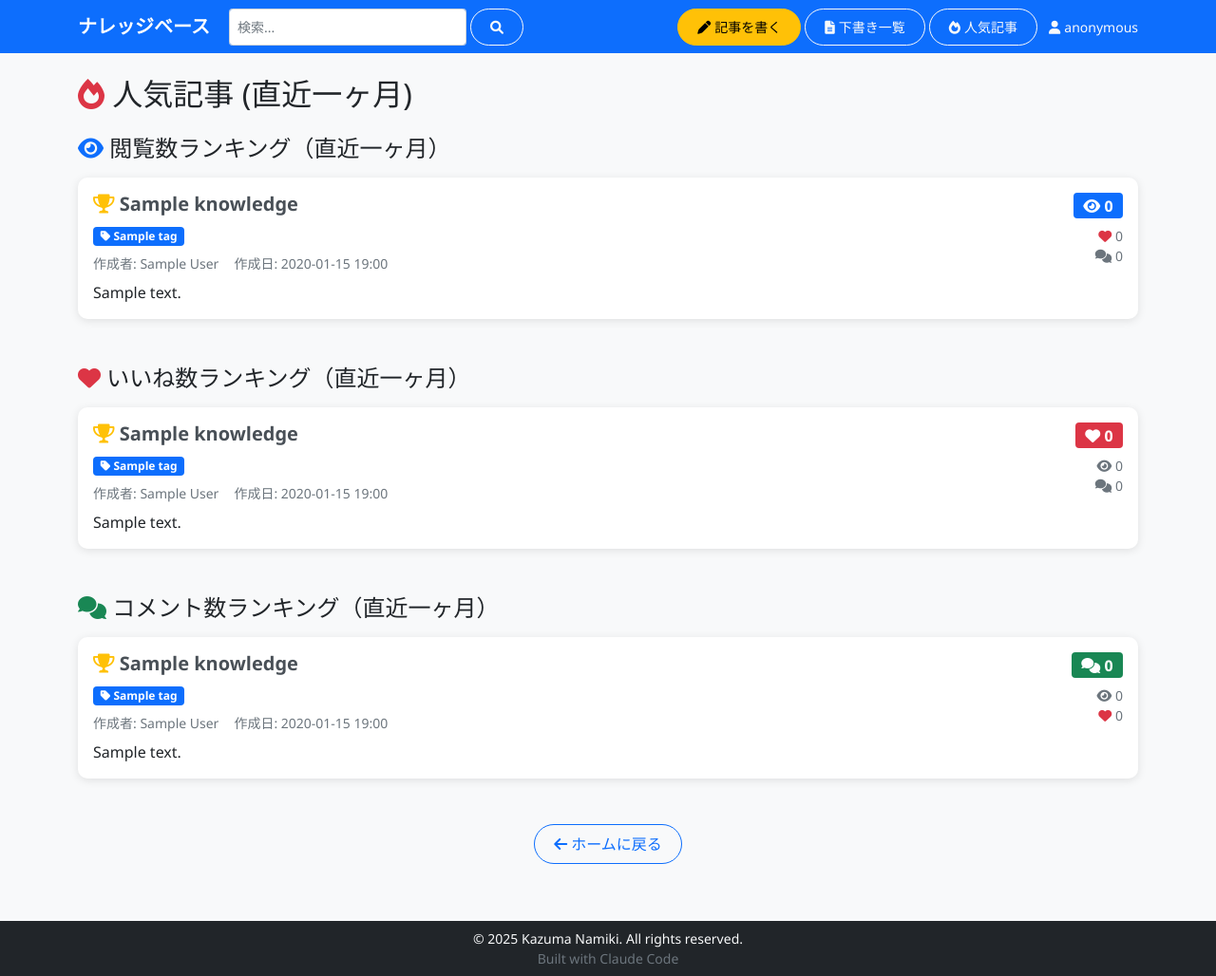
After one commit to namityo/knowledge-hub, a Flask app: page /popular in a window 1280 px wide. The commit adds this page. Shown: the whole page at 95% size. Run offline with Flask 3, Linux system fonts and the light colour scheme; tables that the repository leaves empty hold one stand-in row (values such as "Sample post"); some libraries are stand-ins or nearby versions.

Commit message:
人気記事のページを追加

```diff
--- a/app/routes.py
+++ b/app/routes.py
@@ -3,8 +3,8 @@ import uuid
 from flask import render_template, request, redirect, url_for, flash, abort, send_from_directory, jsonify
 from werkzeug.utils import secure_filename
 from datetime import datetime, timezone
-from .models import db, Knowledge, Comment, Like, CommentLike, Attachment, Tag
-from .utils import get_current_user_id, handle_file_uploads, handle_tags, audit_logger
+from .models import db, Knowledge, Comment, Like, CommentLike, Attachment, Tag, ViewHistory
+from .utils import get_current_user_id, handle_file_uploads, handle_tags, audit_logger, get_bulk_engagement_stats
 from .config import SYSTEM_TITLE, MAX_FILE_SIZE_MB, allowed_file
 
 def register_routes(app):
@@ -59,11 +59,15 @@ def register_routes(app):
 
         knowledge_list = pagination.items
 
+        # 一括でエンゲージメント統計を取得（N+1問題回避）
+        engagement_stats = get_bulk_engagement_stats(knowledge_list)
+
         # タグ一覧を取得（使用回数順）
         all_tags = Tag.query.filter(Tag.usage_count > 0).order_by(Tag.usage_count.desc()).all()
 
         return render_template('index.html',
                              knowledge_list=knowledge_list,
+                             engagement_stats=engagement_stats,
                              current_user_id=current_user_id,
                              search_query=search_query,
                              my_posts=my_posts,
@@ -115,6 +119,31 @@ def register_routes(app):
         comments = Comment.query.filter_by(knowledge_id=id).order_by(Comment.created_at.desc()).all()
         attachments = Attachment.query.filter_by(knowledge_id=id).order_by(Attachment.created_at.asc()).all()
         current_user_id = get_current_user_id()
+
+        # 閲覧履歴を記録（作成者以外の場合のみ）
+        if knowledge.author != current_user_id:
+            # 今日の日付を取得
+            today = datetime.now(timezone.utc).date()
+
+            # 同じユーザーが同じ記事を今日既に閲覧しているかチェック
+            existing_view_today = ViewHistory.query.filter(
+                ViewHistory.user_id == current_user_id,
+                ViewHistory.knowledge_id == id,
+                db.func.date(ViewHistory.viewed_at) == today
+            ).first()
+
+            # 今日初回の閲覧の場合のみ記録
+            if not existing_view_today:
+                # 閲覧履歴を記録
+                view_history = ViewHistory(
+                    user_id=current_user_id,
+                    knowledge_id=id
+                )
+                db.session.add(view_history)
+                db.session.commit()
+                audit_logger.info(f"View history recorded - Knowledge ID:{id}, User:{current_user_id}")
+            else:
+                audit_logger.debug(f"Duplicate view today prevented - Knowledge ID:{id}, User:{current_user_id}")
 
         # 現在のユーザーがこのナレッジにいいねしているかチェック
         user_liked = Like.query.filter_by(user_id=current_user_id, knowledge_id=id).first() is not None
@@ -350,6 +379,49 @@ def register_routes(app):
                              pagination=pagination,
                              system_title=SYSTEM_TITLE)
 
+    @app.route('/popular')
+    def popular():
+        """人気記事ページ - 直近一ヶ月のアクティビティでトップ3を表示"""
+        current_user_id = get_current_user_id()
+
+        # 全記事を取得（下書きを除外）
+        all_knowledge = Knowledge.query.filter(Knowledge.is_draft == False).all()
+
+        # 記事がない場合は空のリストを返す
+        if not all_knowledge:
+            return render_template('popular.html',
+                                 top_by_views=[],
+                                 top_by_likes=[],
+                                 top_by_comments=[],
+                                 current_user_id=current_user_id,
+                                 system_title=SYSTEM_TITLE)
+
+        # 直近30日の統計を一括取得（効率的）
+        recent_stats = get_bulk_engagement_stats(all_knowledge, days=30)
+
+        # 各記事に統計情報を付与
+        articles_with_stats = []
+        for knowledge in all_knowledge:
+            stats = recent_stats[knowledge.id]
+            articles_with_stats.append({
+                'knowledge': knowledge,
+                'recent_views': stats['views'],
+                'recent_likes': stats['likes'],
+                'recent_comments': stats['comments']
+            })
+
+        # 各カテゴリでソートしてトップ3を取得
+        top_by_views_with_counts = sorted(articles_with_stats, key=lambda x: x['recent_views'], reverse=True)[:3]
+        top_by_likes_with_counts = sorted(articles_with_stats, key=lambda x: x['recent_likes'], reverse=True)[:3]
+        top_by_comments_with_counts = sorted(articles_with_stats, key=lambda x: x['recent_comments'], reverse=True)[:3]
+
+        return render_template('popular.html',
+                             top_by_views=top_by_views_with_counts,
+                             top_by_likes=top_by_likes_with_counts,
+                             top_by_comments=top_by_comments_with_counts,
+                             current_user_id=current_user_id,
+                             system_title=SYSTEM_TITLE)
+
     @app.route('/image/<int:attachment_id>')
     def serve_image(attachment_id):
         """画像ファイルの表示用エンドポイント"""
--- a/templates/base.html
+++ b/templates/base.html
@@ -57,6 +57,12 @@
                     </span>
                     {% endif %}
                 </a>
+                <a class="btn btn-outline-light btn-sm d-none d-lg-block me-1" href="{{ url_for('popular') }}">
+                    <i class="fas fa-fire me-1"></i>人気記事
+                </a>
+                <a class="btn btn-outline-light btn-sm d-lg-none me-1" href="{{ url_for('popular') }}">
+                    <i class="fas fa-fire"></i>
+                </a>
                 <span class="text-light small d-none d-xl-block ms-2">
                     <i class="fas fa-user me-1"></i>{{ current_user_id }}
                 </span>
--- a/templates/index.html
+++ b/templates/index.html
@@ -97,8 +97,9 @@
                                 <small class="text-muted d-flex gap-3 flex-wrap">
                                     <span>作成者: {{ knowledge.author }}</span>
                                     <span>最終更新: {{ knowledge.updated_at|jst }}</span>
-                                    <span><i class="fas fa-heart text-danger"></i> {{ knowledge.likes|length }}</span>
-                                    <span><i class="fas fa-comments"></i> {{ knowledge.comments|length }}</span>
+                                    <span><i class="fas fa-eye text-primary"></i> {{ engagement_stats[knowledge.id].views }}</span>
+                                    <span><i class="fas fa-heart text-danger"></i> {{ engagement_stats[knowledge.id].likes }}</span>
+                                    <span><i class="fas fa-comments"></i> {{ engagement_stats[knowledge.id].comments }}</span>
                                     {% if knowledge.attachments|length > 0 %}
                                     <span><i class="fas fa-paperclip"></i> {{ knowledge.attachments|length }}</span>
                                     {% endif %}
--- /dev/null
+++ b/templates/popular.html
@@ -0,0 +1,201 @@
+{% extends "base.html" %}
+
+{% block title %}人気記事 - {{ system_title }}{% endblock %}
+
+{% block content %}
+<div class="row">
+    <div class="col-md-12">
+        <h2 class="mb-4"><i class="fas fa-fire text-danger"></i> 人気記事 (直近一ヶ月)</h2>
+
+        <!-- 閲覧数トップ3 -->
+        <div class="mb-5">
+            <h4 class="mb-3"><i class="fas fa-eye text-primary"></i> 閲覧数ランキング（直近一ヶ月）</h4>
+            {% if top_by_views %}
+                {% for item in top_by_views %}
+                {% set knowledge = item.knowledge %}
+                <div class="card mb-3" style="cursor: pointer; transition: transform 0.2s ease, box-shadow 0.2s ease;"
+                     onmouseover="this.style.transform='translateY(-2px)'; this.style.boxShadow='0 4px 12px rgba(0,0,0,0.15)'"
+                     onmouseout="this.style.transform='translateY(0)'; this.style.boxShadow='0 1px 3px rgba(0,0,0,0.12)'"
+                     onclick="window.location.href='{{ url_for('view', id=knowledge.id) }}'">
+                    <div class="card-body">
+                        <div class="d-flex justify-content-between align-items-start">
+                            <div class="flex-grow-1">
+                                <h5 class="card-title">
+                                    {% if loop.index == 1 %}
+                                        <i class="fas fa-trophy text-warning"></i>
+                                    {% elif loop.index == 2 %}
+                                        <i class="fas fa-medal text-secondary"></i>
+                                    {% elif loop.index == 3 %}
+                                        <i class="fas fa-award text-warning"></i>
+                                    {% endif %}
+                                    {{ knowledge.title }}
+                                </h5>
+
+                                <!-- タグ表示 -->
+                                {% if knowledge.tags %}
+                                <div class="mb-2">
+                                    {% for tag in knowledge.tags %}
+                                    <span class="badge bg-primary me-1">
+                                        <i class="fas fa-tag"></i> {{ tag.name }}
+                                    </span>
+                                    {% endfor %}
+                                </div>
+                                {% endif %}
+
+                                <small class="text-muted d-flex gap-3 flex-wrap">
+                                    <span>作成者: {{ knowledge.author }}</span>
+                                    <span>作成日: {{ knowledge.created_at|jst }}</span>
+                                </small>
+                                <div class="card-text mt-2">{{ knowledge.content|preview }}</div>
+                            </div>
+                            <div class="text-end ms-3">
+                                <div class="badge bg-primary fs-6 mb-2">
+                                    <i class="fas fa-eye"></i> {{ item.recent_views }}
+                                </div>
+                                <div class="small text-muted">
+                                    <div><i class="fas fa-heart text-danger"></i> {{ item.recent_likes }}</div>
+                                    <div><i class="fas fa-comments"></i> {{ item.recent_comments }}</div>
+                                </div>
+                            </div>
+                        </div>
+                    </div>
+                </div>
+                {% endfor %}
+            {% else %}
+                <div class="alert alert-info">
+                    <i class="fas fa-info-circle"></i> 記事がありません。
+                </div>
+            {% endif %}
+        </div>
+
+        <!-- いいね数トップ3 -->
+        <div class="mb-5">
+            <h4 class="mb-3"><i class="fas fa-heart text-danger"></i> いいね数ランキング（直近一ヶ月）</h4>
+            {% if top_by_likes %}
+                {% for item in top_by_likes %}
+                {% set knowledge = item.knowledge %}
+                <div class="card mb-3" style="cursor: pointer; transition: transform 0.2s ease, box-shadow 0.2s ease;"
+                     onmouseover="this.style.transform='translateY(-2px)'; this.style.boxShadow='0 4px 12px rgba(0,0,0,0.15)'"
+                     onmouseout="this.style.transform='translateY(0)'; this.style.boxShadow='0 1px 3px rgba(0,0,0,0.12)'"
+                     onclick="window.location.href='{{ url_for('view', id=knowledge.id) }}'">
+                    <div class="card-body">
+                        <div class="d-flex justify-content-between align-items-start">
+                            <div class="flex-grow-1">
+                                <h5 class="card-title">
+                                    {% if loop.index == 1 %}
+                                        <i class="fas fa-trophy text-warning"></i>
+                                    {% elif loop.index == 2 %}
+                                        <i class="fas fa-medal text-secondary"></i>
+                                    {% elif loop.index == 3 %}
+                                        <i class="fas fa-award text-warning"></i>
+                                    {% endif %}
+                                    {{ knowledge.title }}
+                                </h5>
+
+                                <!-- タグ表示 -->
+                                {% if knowledge.tags %}
+                                <div class="mb-2">
+                                    {% for tag in knowledge.tags %}
+                                    <span class="badge bg-primary me-1">
+                                        <i class="fas fa-tag"></i> {{ tag.name }}
+                                    </span>
+                                    {% endfor %}
+                                </div>
+                                {% endif %}
+
+                                <small class="text-muted d-flex gap-3 flex-wrap">
+                                    <span>作成者: {{ knowledge.author }}</span>
+                                    <span>作成日: {{ knowledge.created_at|jst }}</span>
+                                </small>
+                                <div class="card-text mt-2">{{ knowledge.content|preview }}</div>
+                            </div>
+                            <div class="text-end ms-3">
+                                <div class="badge bg-danger fs-6 mb-2">
+                                    <i class="fas fa-heart"></i> {{ item.recent_likes }}
+                                </div>
+                                <div class="small text-muted">
+                                    <div><i class="fas fa-eye"></i> {{ item.recent_views }}</div>
+                                    <div><i class="fas fa-comments"></i> {{ item.recent_comments }}</div>
+                                </div>
+                            </div>
+                        </div>
+                    </div>
+                </div>
+                {% endfor %}
+            {% else %}
+                <div class="alert alert-info">
+                    <i class="fas fa-info-circle"></i> 直近一ヶ月のいいねがありません。
+                </div>
+            {% endif %}
+        </div>
+
+        <!-- コメント数トップ3 -->
+        <div class="mb-5">
+            <h4 class="mb-3"><i class="fas fa-comments text-success"></i> コメント数ランキング（直近一ヶ月）</h4>
+            {% if top_by_comments %}
+                {% for item in top_by_comments %}
+                {% set knowledge = item.knowledge %}
+                <div class="card mb-3" style="cursor: pointer; transition: transform 0.2s ease, box-shadow 0.2s ease;"
+                     onmouseover="this.style.transform='translateY(-2px)'; this.style.boxShadow='0 4px 12px rgba(0,0,0,0.15)'"
+                     onmouseout="this.style.transform='translateY(0)'; this.style.boxShadow='0 1px 3px rgba(0,0,0,0.12)'"
+                     onclick="window.location.href='{{ url_for('view', id=knowledge.id) }}'">
+                    <div class="card-body">
+                        <div class="d-flex justify-content-between align-items-start">
+                            <div class="flex-grow-1">
+                                <h5 class="card-title">
+                                    {% if loop.index == 1 %}
+                                        <i class="fas fa-trophy text-warning"></i>
+                                    {% elif loop.index == 2 %}
+                                        <i class="fas fa-medal text-secondary"></i>
+                                    {% elif loop.index == 3 %}
+                                        <i class="fas fa-award text-warning"></i>
+                                    {% endif %}
+                                    {{ knowledge.title }}
+                                </h5>
+
+                                <!-- タグ表示 -->
+                                {% if knowledge.tags %}
+                                <div class="mb-2">
+                                    {% for tag in knowledge.tags %}
+                                    <span class="badge bg-primary me-1">
+                                        <i class="fas fa-tag"></i> {{ tag.name }}
+                                    </span>
+                                    {% endfor %}
+                                </div>
+                                {% endif %}
+
+                                <small class="text-muted d-flex gap-3 flex-wrap">
+                                    <span>作成者: {{ knowledge.author }}</span>
+                                    <span>作成日: {{ knowledge.created_at|jst }}</span>
+                                </small>
+                                <div class="card-text mt-2">{{ knowledge.content|preview }}</div>
+                            </div>
+                            <div class="text-end ms-3">
+                                <div class="badge bg-success fs-6 mb-2">
+                                    <i class="fas fa-comments"></i> {{ item.recent_comments }}
+                                </div>
+                                <div class="small text-muted">
+                                    <div><i class="fas fa-eye"></i> {{ item.recent_views }}</div>
+                                    <div><i class="fas fa-heart text-danger"></i> {{ item.recent_likes }}</div>
+                                </div>
+                            </div>
+                        </div>
+                    </div>
+                </div>
+                {% endfor %}
+            {% else %}
+                <div class="alert alert-info">
+                    <i class="fas fa-info-circle"></i> 直近一ヶ月のコメントがありません。
+                </div>
+            {% endif %}
+        </div>
+
+        <!-- 戻るボタン -->
+        <div class="text-center mt-4">
+            <a href="{{ url_for('index') }}" class="btn btn-outline-primary">
+                <i class="fas fa-arrow-left"></i> ホームに戻る
+            </a>
+        </div>
+    </div>
+</div>
+{% endblock %}
--- a/templates/view.html
+++ b/templates/view.html
@@ -90,8 +90,9 @@ function showImageModal(imageSrc, imageAlt) {
                     {% if knowledge.updated_at != knowledge.created_at %}
                     <span>更新日: {{ knowledge.updated_at|jst }}</span>
                     {% endif %}
-                    <span><i class="fas fa-heart text-danger"></i> {{ knowledge.likes|length }}</span>
-                    <span><i class="fas fa-comments"></i> {{ knowledge.comments|length }}</span>
+                    <span><i class="fas fa-eye text-primary"></i> {{ knowledge.get_view_count() }}</span>
+                    <span><i class="fas fa-heart text-danger"></i> {{ knowledge.get_like_count() }}</span>
+                    <span><i class="fas fa-comments"></i> {{ knowledge.get_comment_count() }}</span>
                 </p>
             </div>
             {% if knowledge.author == current_user_id %}
```
Also changed, not shown: app/models.py (+30 -0 lines), app/utils.py (+117 -0 lines), create_test_data.py (+65 -1 lines), migrations/versions/002_add_view_history_tracking.py (added, +63 -0 lines).
